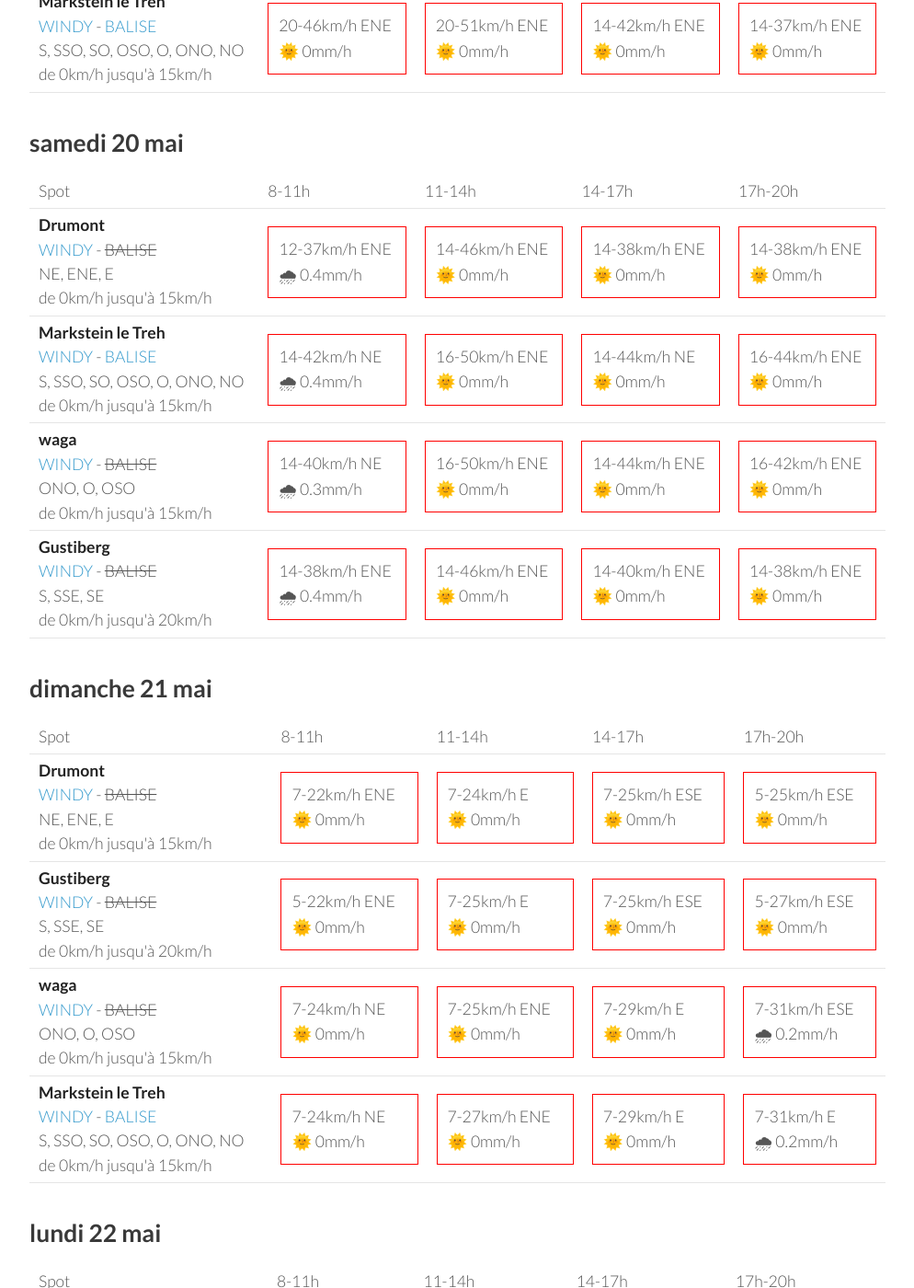
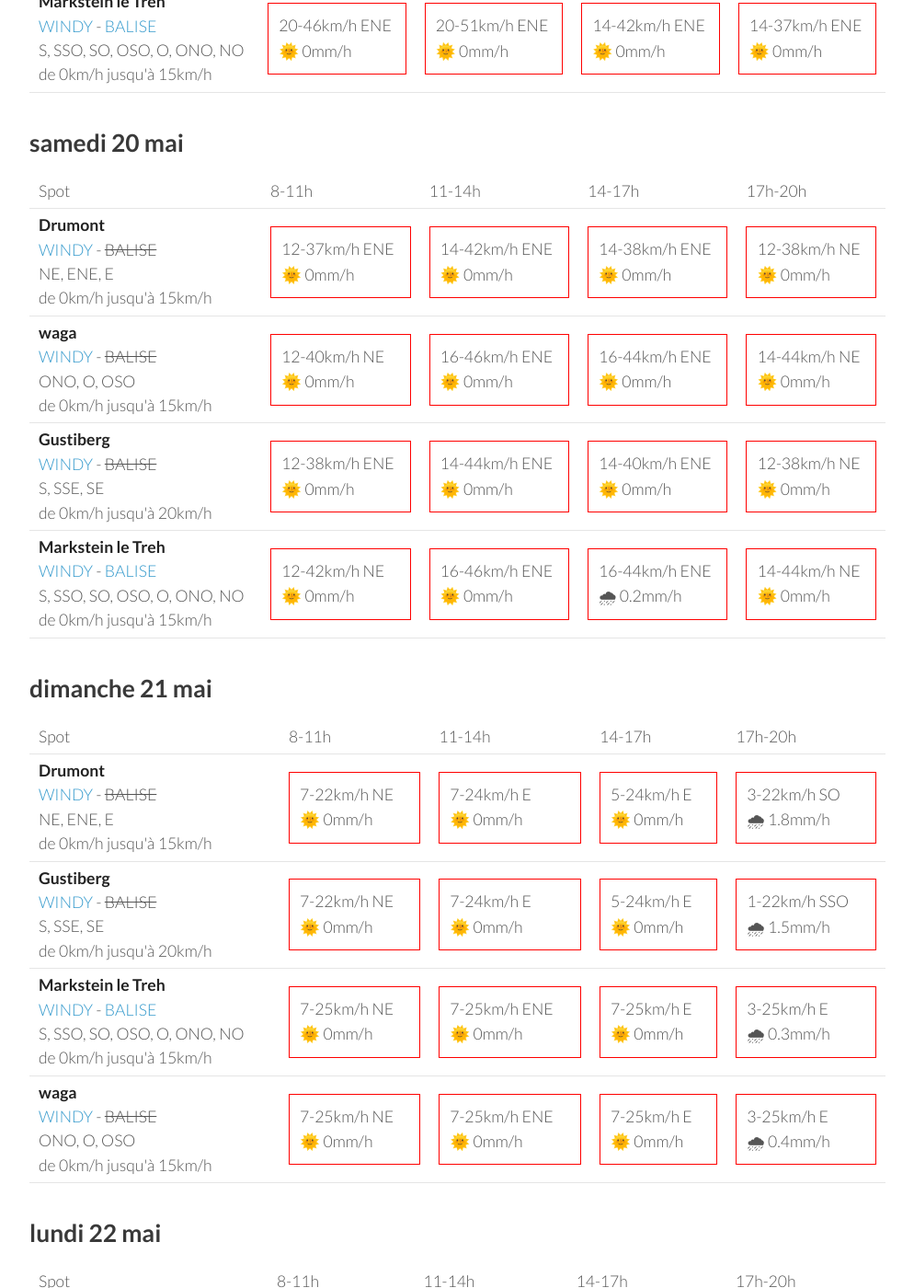
Before and after one commit to parapente-dans-le-nord/parapente-dans-le-nord.github.io, a Jekyll site: the page built from vosges.markdown, in a window 1280 px wide and 1400 px high, scrolled down 1325 px. Shown: the whole window at 92% size, without its empty margins (26-1020 px from the left). Built offline with Jekyll 4.4.1, drawn with Linux system fonts in a browser that asks for light colours; some of the changed text lies outside the part shown.

Commit message:
update index.markdown

```diff
--- a/vosges.markdown
+++ b/vosges.markdown
@@ -132,40 +132,40 @@ page mise à jour le jeudi 18 mai 13:16
 <tr>
         <td><strong>Drumont</strong><br><a href="https://windy.com/47.898/6.919?47.687,6.919,9,m:eYYagmG">WINDY</a> - <span class="no-balise"> BALISE </span><br> <span class="vent-favorable">NE, ENE, E</span><br><span class="force-vent">de 0km/h jusqu'à 15km/h</span> </td>
 
-            <td><div class="not-flyable"><p>12-37km/h ENE</p><p>🌧 0.4mm/h</p></div></td>
-            <td><div class="not-flyable"><p>14-46km/h ENE</p><p>🌞 0mm/h</p></div></td>
+            <td><div class="not-flyable"><p>12-37km/h ENE</p><p>🌞 0mm/h</p></div></td>
+            <td><div class="not-flyable"><p>14-42km/h ENE</p><p>🌞 0mm/h</p></div></td>
             <td><div class="not-flyable"><p>14-38km/h ENE</p><p>🌞 0mm/h</p></div></td>
-            <td><div class="not-flyable"><p>14-38km/h ENE</p><p>🌞 0mm/h</p></div></td>
+            <td><div class="not-flyable"><p>12-38km/h NE</p><p>🌞 0mm/h</p></div></td>
+
+
+    </tr>
+<tr>
+        <td><strong>waga</strong><br><a href="https://windy.com/47.903/6.996?47.900,6.983,15">WINDY</a> - <span class="no-balise"> BALISE </span><br> <span class="vent-favorable">ONO, O, OSO</span><br><span class="force-vent">de 0km/h jusqu'à 15km/h</span> </td>
+
+            <td><div class="not-flyable"><p>12-40km/h NE</p><p>🌞 0mm/h</p></div></td>
+            <td><div class="not-flyable"><p>16-46km/h ENE</p><p>🌞 0mm/h</p></div></td>
+            <td><div class="not-flyable"><p>16-44km/h ENE</p><p>🌞 0mm/h</p></div></td>
+            <td><div class="not-flyable"><p>14-44km/h NE</p><p>🌞 0mm/h</p></div></td>
+
+
+    </tr>
+<tr>
+        <td><strong>Gustiberg</strong><br><a href="https://windy.com/47.894/6.934?47.891,6.934,15,m:eYYagmI">WINDY</a> - <span class="no-balise"> BALISE </span><br> <span class="vent-favorable">S, SSE, SE</span><br><span class="force-vent">de 0km/h jusqu'à 20km/h</span> </td>
+
+            <td><div class="not-flyable"><p>12-38km/h ENE</p><p>🌞 0mm/h</p></div></td>
+            <td><div class="not-flyable"><p>14-44km/h ENE</p><p>🌞 0mm/h</p></div></td>
+            <td><div class="not-flyable"><p>14-40km/h ENE</p><p>🌞 0mm/h</p></div></td>
+            <td><div class="not-flyable"><p>12-38km/h NE</p><p>🌞 0mm/h</p></div></td>
 
 
     </tr>
 <tr>
         <td><strong>Markstein le Treh</strong><br><a href="https://windy.com/47.926/7.012?47.505,7.012,8,m:eY1agmQ">WINDY</a> - <span class=""><a href="http://www.balisemeteo.com/balise.php?idBalise=136">BALISE</a> </span><br> <span class="vent-favorable">S, SSO, SO, OSO, O, ONO, NO</span><br><span class="force-vent">de 0km/h jusqu'à 15km/h</span> </td>
 
-            <td><div class="not-flyable"><p>14-42km/h NE</p><p>🌧 0.4mm/h</p></div></td>
-            <td><div class="not-flyable"><p>16-50km/h ENE</p><p>🌞 0mm/h</p></div></td>
+            <td><div class="not-flyable"><p>12-42km/h NE</p><p>🌞 0mm/h</p></div></td>
+            <td><div class="not-flyable"><p>16-46km/h ENE</p><p>🌞 0mm/h</p></div></td>
+            <td><div class="not-flyable"><p>16-44km/h ENE</p><p>🌧 0.2mm/h</p></div></td>
             <td><div class="not-flyable"><p>14-44km/h NE</p><p>🌞 0mm/h</p></div></td>
-            <td><div class="not-flyable"><p>16-44km/h ENE</p><p>🌞 0mm/h</p></div></td>
-
-
-    </tr>
-<tr>
-        <td><strong>waga</strong><br><a href="https://windy.com/47.903/6.996?47.900,6.983,15">WINDY</a> - <span class="no-balise"> BALISE </span><br> <span class="vent-favorable">ONO, O, OSO</span><br><span class="force-vent">de 0km/h jusqu'à 15km/h</span> </td>
-
-            <td><div class="not-flyable"><p>14-40km/h NE</p><p>🌧 0.3mm/h</p></div></td>
-            <td><div class="not-flyable"><p>16-50km/h ENE</p><p>🌞 0mm/h</p></div></td>
-            <td><div class="not-flyable"><p>14-44km/h ENE</p><p>🌞 0mm/h</p></div></td>
-            <td><div class="not-flyable"><p>16-42km/h ENE</p><p>🌞 0mm/h</p></div></td>
-
-
-    </tr>
-<tr>
-        <td><strong>Gustiberg</strong><br><a href="https://windy.com/47.894/6.934?47.891,6.934,15,m:eYYagmI">WINDY</a> - <span class="no-balise"> BALISE </span><br> <span class="vent-favorable">S, SSE, SE</span><br><span class="force-vent">de 0km/h jusqu'à 20km/h</span> </td>
-
-            <td><div class="not-flyable"><p>14-38km/h ENE</p><p>🌧 0.4mm/h</p></div></td>
-            <td><div class="not-flyable"><p>14-46km/h ENE</p><p>🌞 0mm/h</p></div></td>
-            <td><div class="not-flyable"><p>14-40km/h ENE</p><p>🌞 0mm/h</p></div></td>
-            <td><div class="not-flyable"><p>14-38km/h ENE</p><p>🌞 0mm/h</p></div></td>
 
 
     </tr>
@@ -188,40 +188,40 @@ page mise à jour le jeudi 18 mai 13:16
 <tr>
         <td><strong>Drumont</strong><br><a href="https://windy.com/47.898/6.919?47.687,6.919,9,m:eYYagmG">WINDY</a> - <span class="no-balise"> BALISE </span><br> <span class="vent-favorable">NE, ENE, E</span><br><span class="force-vent">de 0km/h jusqu'à 15km/h</span> </td>
 
-            <td><div class="not-flyable"><p>7-22km/h ENE</p><p>🌞 0mm/h</p></div></td>
+            <td><div class="not-flyable"><p>7-22km/h NE</p><p>🌞 0mm/h</p></div></td>
             <td><div class="not-flyable"><p>7-24km/h E</p><p>🌞 0mm/h</p></div></td>
-            <td><div class="not-flyable"><p>7-25km/h ESE</p><p>🌞 0mm/h</p></div></td>
-            <td><div class="not-flyable"><p>5-25km/h ESE</p><p>🌞 0mm/h</p></div></td>
+            <td><div class="not-flyable"><p>5-24km/h E</p><p>🌞 0mm/h</p></div></td>
+            <td><div class="not-flyable"><p>3-22km/h SO</p><p>🌧 1.8mm/h</p></div></td>
 
 
     </tr>
 <tr>
         <td><strong>Gustiberg</strong><br><a href="https://windy.com/47.894/6.934?47.891,6.934,15,m:eYYagmI">WINDY</a> - <span class="no-balise"> BALISE </span><br> <span class="vent-favorable">S, SSE, SE</span><br><span class="force-vent">de 0km/h jusqu'à 20km/h</span> </td>
 
-            <td><div class="not-flyable"><p>5-22km/h ENE</p><p>🌞 0mm/h</p></div></td>
+            <td><div class="not-flyable"><p>7-22km/h NE</p><p>🌞 0mm/h</p></div></td>
+            <td><div class="not-flyable"><p>7-24km/h E</p><p>🌞 0mm/h</p></div></td>
+            <td><div class="not-flyable"><p>5-24km/h E</p><p>🌞 0mm/h</p></div></td>
+            <td><div class="not-flyable"><p>1-22km/h SSO</p><p>🌧 1.5mm/h</p></div></td>
+
+
+    </tr>
+<tr>
+        <td><strong>Markstein le Treh</strong><br><a href="https://windy.com/47.926/7.012?47.505,7.012,8,m:eY1agmQ">WINDY</a> - <span class=""><a href="http://www.balisemeteo.com/balise.php?idBalise=136">BALISE</a> </span><br> <span class="vent-favorable">S, SSO, SO, OSO, O, ONO, NO</span><br><span class="force-vent">de 0km/h jusqu'à 15km/h</span> </td>
+
+            <td><div class="not-flyable"><p>7-25km/h NE</p><p>🌞 0mm/h</p></div></td>
+            <td><div class="not-flyable"><p>7-25km/h ENE</p><p>🌞 0mm/h</p></div></td>
             <td><div class="not-flyable"><p>7-25km/h E</p><p>🌞 0mm/h</p></div></td>
-            <td><div class="not-flyable"><p>7-25km/h ESE</p><p>🌞 0mm/h</p></div></td>
-            <td><div class="not-flyable"><p>5-27km/h ESE</p><p>🌞 0mm/h</p></div></td>
+            <td><div class="not-flyable"><p>3-25km/h E</p><p>🌧 0.3mm/h</p></div></td>
 
 
     </tr>
 <tr>
         <td><strong>waga</strong><br><a href="https://windy.com/47.903/6.996?47.900,6.983,15">WINDY</a> - <span class="no-balise"> BALISE </span><br> <span class="vent-favorable">ONO, O, OSO</span><br><span class="force-vent">de 0km/h jusqu'à 15km/h</span> </td>
 
-            <td><div class="not-flyable"><p>7-24km/h NE</p><p>🌞 0mm/h</p></div></td>
+            <td><div class="not-flyable"><p>7-25km/h NE</p><p>🌞 0mm/h</p></div></td>
             <td><div class="not-flyable"><p>7-25km/h ENE</p><p>🌞 0mm/h</p></div></td>
-            <td><div class="not-flyable"><p>7-29km/h E</p><p>🌞 0mm/h</p></div></td>
-            <td><div class="not-flyable"><p>7-31km/h ESE</p><p>🌧 0.2mm/h</p></div></td>
-
-
-    </tr>
-<tr>
-        <td><strong>Markstein le Treh</strong><br><a href="https://windy.com/47.926/7.012?47.505,7.012,8,m:eY1agmQ">WINDY</a> - <span class=""><a href="http://www.balisemeteo.com/balise.php?idBalise=136">BALISE</a> </span><br> <span class="vent-favorable">S, SSO, SO, OSO, O, ONO, NO</span><br><span class="force-vent">de 0km/h jusqu'à 15km/h</span> </td>
-
-            <td><div class="not-flyable"><p>7-24km/h NE</p><p>🌞 0mm/h</p></div></td>
-            <td><div class="not-flyable"><p>7-27km/h ENE</p><p>🌞 0mm/h</p></div></td>
-            <td><div class="not-flyable"><p>7-29km/h E</p><p>🌞 0mm/h</p></div></td>
-            <td><div class="not-flyable"><p>7-31km/h E</p><p>🌧 0.2mm/h</p></div></td>
+            <td><div class="not-flyable"><p>7-25km/h E</p><p>🌞 0mm/h</p></div></td>
+            <td><div class="not-flyable"><p>3-25km/h E</p><p>🌧 0.4mm/h</p></div></td>
 
 
     </tr>
```
Also changed, not shown: other parts of vosges.markdown (+1 -1 lines).
